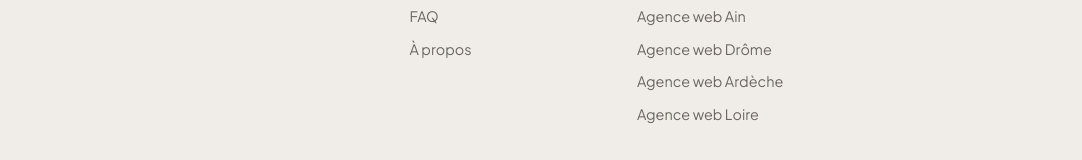
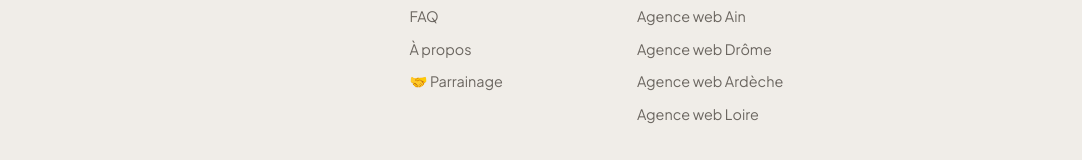
Before and after one commit to FabienGB69/Pixeloria-agence-web, a Next.js app: page /cgu in a window 1280 px wide. Shown: the part 1913-2073 px from the top of the page, without its empty margins (98-1180 px from the left). Built offline with nearby package versions, Linux system fonts and the light colour scheme; no server answers.

Commit message:
feat(footer): add /parrainage link in footer navigation
https://claude.ai/code/session_01P5d5GcBoCUjJacq26yG8Vu

```diff
--- a/components/layout/Footer.tsx
+++ b/components/layout/Footer.tsx
@@ -28,6 +28,7 @@ export default function Footer() {
           <a href="#testimonials">Avis clients</a>
           <a href="#faq">FAQ</a>
           <Link href="/a-propos">À propos</Link>
+          <Link href="/parrainage">🤝 Parrainage</Link>
         </nav>
 
         <nav className="footer-nav" aria-label="Pages locales">
```
